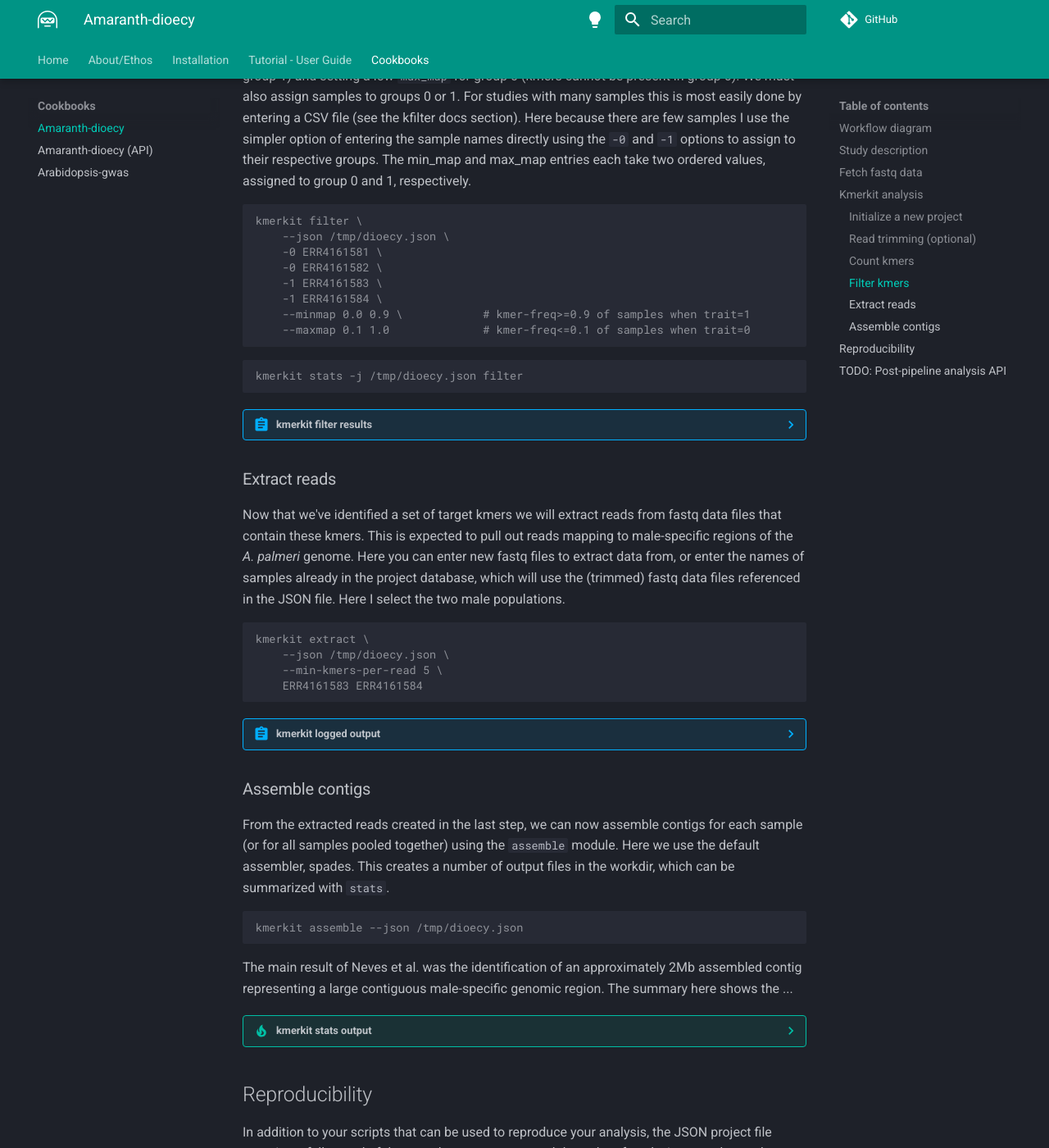
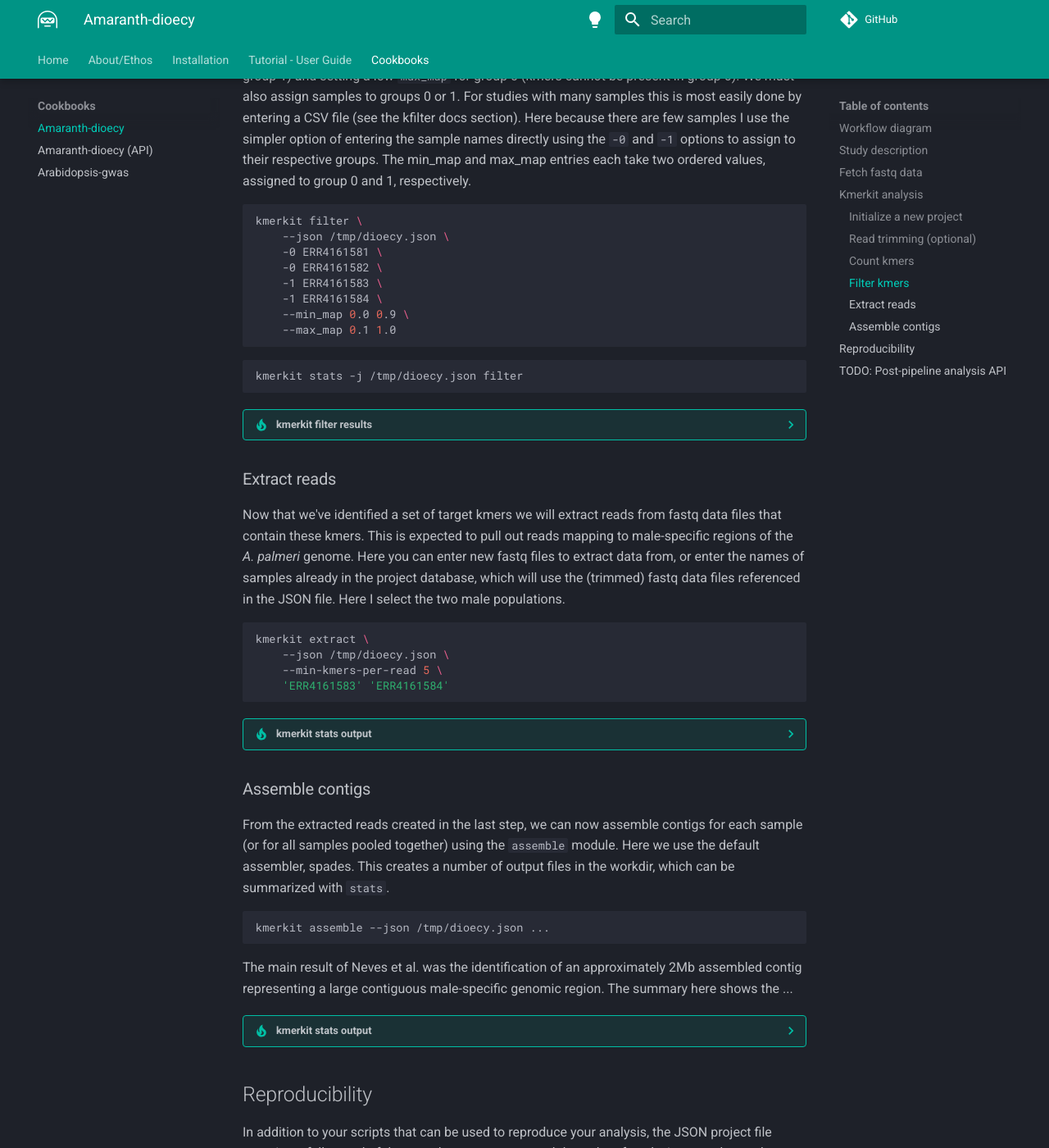
Before and after one commit to eaton-lab/kmerkit, an MkDocs documentation site: the page built from docs/cookbooks/1-amaranthus-dioecy.md, in a window 1280 px wide and 1400 px high, scrolled down 2153 px. Shown: the whole window at 82% size. Built offline with MkDocs 1.6.1 and Material for MkDocs 9.7.7, drawn with Linux system fonts in a browser that asks for light colours; comment, search, counter and statistics services are not loaded.

Commit message:
cosmetic

````diff
--- a/docs/cookbooks/1-amaranthus-dioecy.md
+++ b/docs/cookbooks/1-amaranthus-dioecy.md
@@ -153,21 +151,31 @@ names directly using the `-0` and `-1` options to assign to their respective
 groups. The min_map and max_map entries each take two ordered values, assigned
 to group 0 and 1, respectively.
 
-```console
+```bash
 kmerkit filter \
 	--json /tmp/dioecy.json \
 	-0 ERR4161581 \
 	-0 ERR4161582 \
 	-1 ERR4161583 \
 	-1 ERR4161584 \
-	--minmap 0.0 0.9 \            # kmer-freq>=0.9 of samples when trait=1
-	--maxmap 0.1 1.0              # kmer-freq<=0.1 of samples when trait=0
+	--min_map 0.0 0.9 \
+	--max_map 0.1 1.0
 ```
 
-```console
+<!-- Will probably switch to this...
+```bash
+# Alt idea that would allow >2 groups...
+kmerkit filter \
+	--json /tmp/dioecy.json \
+	--group 0 0.0 0.1 'ERR4161581' 'ERR4161582' \
+	--group 1 0.5 1.0 'ERR416158[3-4]'   # allows for regex name selectors
+```
+ -->
+
+```bash
 kmerkit stats -j /tmp/dioecy.json filter
 ```
-??? abstract "kmerkit filter results"
+??? tip "kmerkit filter results"
 	```console
 	...
 	```
@@ -180,14 +188,14 @@ can enter new fastq files to extract data from, or enter the names of samples
 already in the project database, which will use the (trimmed) fastq data files
 referenced in the JSON file. Here I select the two male populations.
 
-```console
+```bash
 kmerkit extract \
 	--json /tmp/dioecy.json \
 	--min-kmers-per-read 5 \
-	ERR4161583 ERR4161584
+	'ERR4161583' 'ERR4161584'
 ```
 
-??? abstract "kmerkit logged output"
+??? tip "kmerkit stats output"
 	```console
 	...
 	```
@@ -199,8 +207,8 @@ for each sample (or for all samples pooled together) using the `assemble`
 module. Here we use the default assembler, spades. This creates a number of
 output files in the workdir, which can be summarized with `stats`.
 
-```console
-kmerkit assemble --json /tmp/dioecy.json
+```bash
+kmerkit assemble --json /tmp/dioecy.json ...
 ```
 
 The main result of Neves et al. was the identification of an approximately
--- a/mkdocs.yml
+++ b/mkdocs.yml
@@ -1,4 +1,4 @@
-site_name: kmerkit
+site_name: kmerkit (UNDER ACTIVE DEVELOPMENT)
 
 repo_url: https://github.com/eaton-lab/kmerkit
 
````
Also changed, not shown: other parts of docs/cookbooks/1-amaranthus-dioecy.md (+2 -4 lines), 1 other file.
